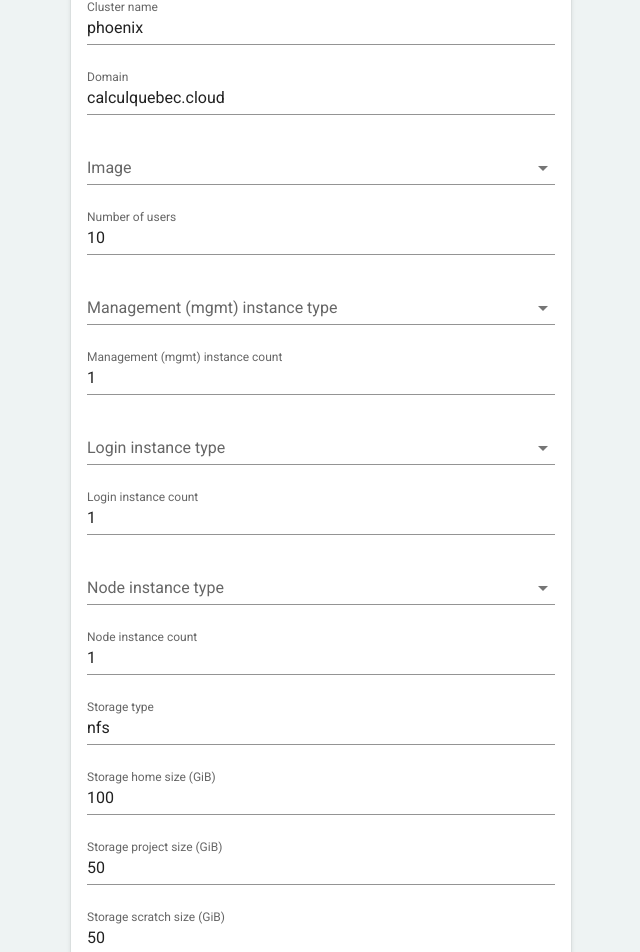
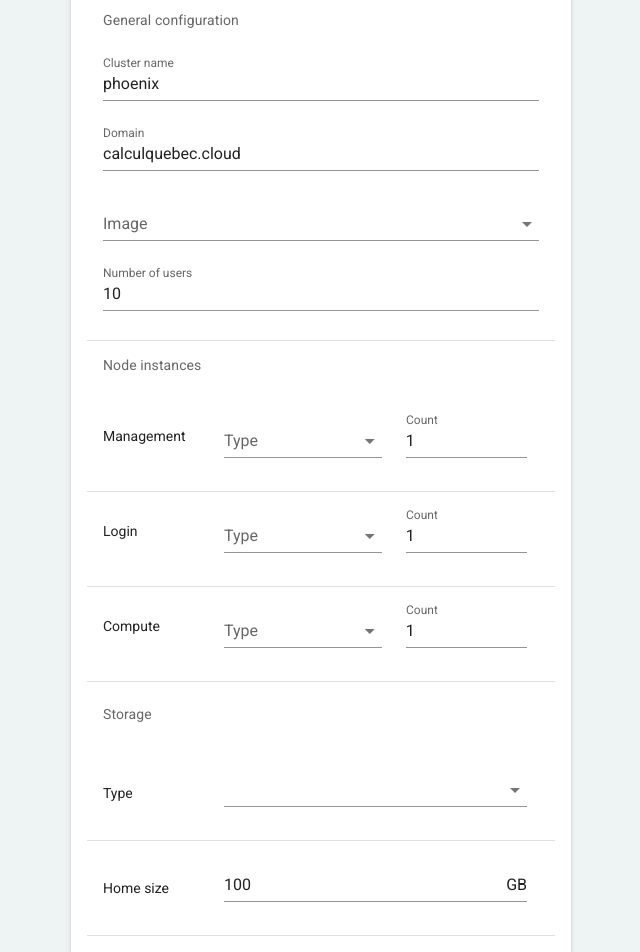
Before and after one commit to ComputeCanada/mc-hub, a Vue app in the folder frontend/: page / in a window 1280 px wide. Shown: the part 140-1092 px from the top of the page, without its empty margins (319-959 px from the left). Built offline with nearby package versions, Linux system fonts and the light colour scheme; no server answers.

Commit message:
Changed cluster editor layout

```diff
--- a/frontend/src/components/ClusterEditor.vue
+++ b/frontend/src/components/ClusterEditor.vue
@@ -3,15 +3,18 @@
   <div>
     <v-container>
       <v-card max-width="500" class="mx-auto" :loading="loading">
-        <v-card-title v-if="existingCluster" class="mx-auto">
+        <v-card-title v-if="existingCluster" class="mx-auto pl-8">
           Cluster modification
         </v-card-title>
-        <v-card-title v-else class="mx-auto">
+        <v-card-title v-else class="mx-auto pl-8">
           Cluster creation
         </v-card-title>
         <v-card-text>
           <v-form>
-            <div style="display: flex; align-items: center">
+            <v-subheader>General configuration</v-subheader>
+            <v-list class="pb-0">
+              <v-list-item>
+                <div style="display: flex; align-items: center; width: 100%">
                   <v-text-field
                     v-if="existingCluster"
                     v-model="clusterName"
@@ -32,68 +35,101 @@
                   >{{formattedStatus.text}}
                   </v-chip>
                 </div>
+              </v-list-item>
+            </v-list>
             <template v-if="magicCastle !== null">
+              <v-list class="pt-0">
+                <v-list-item>
                   <v-text-field v-model="magicCastle.domain" label="Domain"/>
+                </v-list-item>
+                <v-list-item>
+
                   <v-select v-model="magicCastle.image" :items="getPossibleValues('image')" label="Image"/>
+                </v-list-item>
+                <v-list-item>
                   <v-text-field v-model.number="magicCastle.nb_users" type="number" label="Number of users"/>
+                </v-list-item>
+              </v-list>
+              <v-divider/>
 
               <!-- Instances -->
+              <v-subheader>Node instances</v-subheader>
+              <v-list>
+                <div :key="id" v-for="[id, label] in Object.entries(NODE_LABELS)">
+                  <v-list-item>
+                    <v-col cols="12" sm="3" class="pl-0">
+                      <p>{{label}}</p>
+                    </v-col>
+
+                    <v-col cols="12" sm="5">
                       <v-select
-                :items="getPossibleValues('instances.mgmt.type')"
-                v-model="magicCastle.instances.mgmt.type"
-                label="Management (mgmt) instance type"
+                        :items="getPossibleValues(`instances.${id}.type`)"
+                        v-model="magicCastle.instances[id].type"
+                        label="Type"
                       />
+                    </v-col>
+
+                    <v-col cols="12" sm="4">
                       <v-text-field
-                v-model.number="magicCastle.instances.mgmt.count"
+                        v-model.number="magicCastle.instances[id].count"
                         type="number"
-                label="Management (mgmt) instance count"
+                        label="Count"
                       />
-              <v-select
-                :items="getPossibleValues('instances.login.type')"
-                v-model="magicCastle.instances.login.type"
-                label="Login instance type"
-              />
-              <v-text-field
-                v-model.number="magicCastle.instances.login.count"
-                type="number"
-                label="Login instance count"
-              />
-              <v-select
-                :items="getPossibleValues('instances.login.type')"
-                v-model="magicCastle.instances.node.type"
-                label="Node instance type"
-              />
-              <v-text-field
-                v-model.number="magicCastle.instances.node.count"
-                type="number"
-                label="Node instance count"
-              />
+                    </v-col>
+                  </v-list-item>
+                  <v-divider/>
+                </div>
+              </v-list>
 
               <!-- Storage -->
-              <v-text-field v-model="magicCastle.storage.type" label="Storage type"/>
+              <v-subheader>Storage</v-subheader>
+              <v-list>
+                <v-list-item>
+                  <v-col cols="12" sm="3" class="pl-0">
+                    Type
+                  </v-col>
+                  <v-col cols="12" sm="9">
+                    <v-select
+                      :items="getPossibleValues('storage.type')"
+                      v-model="magicCastle.storage.type"
+                    />
+                  </v-col>
+                </v-list-item>
+                <v-divider/>
+                <div :key="id" v-for="[id, label] in Object.entries(STORAGE_LABELS)">
+                  <v-list-item>
+                    <v-col cols="12" sm="3" class="pl-0">
+                      {{label}} size
+                    </v-col>
+                    <v-col cols="12" sm="9">
                       <v-text-field
-                v-model.number="magicCastle.storage.home_size"
+                        v-model.number="magicCastle.storage[`${id}_size`]"
                         type="number"
-                label="Storage home size (GiB)"
+                        suffix="GB"
                       />
-              <v-text-field
-                v-model.number="magicCastle.storage.project_size"
-                type="number"
-                label="Storage project size (GiB)"
-              />
-              <v-text-field
-                v-model.number="magicCastle.storage.scratch_size"
-                type="number"
-                label="Storage scratch size (GiB)"
-              />
-              <!-- v-model="magicCastle.public_keys[0]" -->
+                    </v-col>
+                  </v-list-item>
+                  <v-divider/>
+                </div>
+              </v-list>
+
+              <!-- Networking & security -->
+              <v-subheader>Networking and security</v-subheader>
+              <v-list>
+                <v-list-item>
+
                   <v-file-input
                     ref="a"
                     @change="publicKeysUpdated"
                     label="SSH public key file"
                   />
+                </v-list-item>
+                <v-list-item>
+
 
                   <v-text-field v-model="magicCastle.guest_passwd" label="Guest password (optional)"/>
+                </v-list-item>
+                <v-list-item>
 
                   <v-select
                     :items="[...getPossibleValues('os_floating_ips'), ...magicCastle.os_floating_ips]"
@@ -101,6 +137,8 @@
                     @change="osFloatingIpsUpdated"
                     label="OpenStack floating IP (optional)"
                   />
+                </v-list-item>
+              </v-list>
 
               <template v-if="existingCluster === true">
                 <v-btn @click="modifyCluster" color="primary" class="ma-2"
@@ -219,13 +257,24 @@
     },
     data: function () {
       return {
+        NODE_LABELS: {
+          'mgmt': 'Management',
+          'login': 'Login',
+          'node': 'Compute'
+        },
+        STORAGE_LABELS: {
+          'home': 'Home',
+          'project': 'Project',
+          'scratch': 'Scratch'
+        },
+
         successDialog: false,
         errorDialog: false,
         errorMessage: '',
         statusPoller: null,
         currentStatus: null,
         magicCastle: null,
-        fieldsPossibleValues: null
+        fieldsPossibleValues: null,
       }
     },
     created() {
```
Lines whose indentation alone changed are shown as unchanged.
